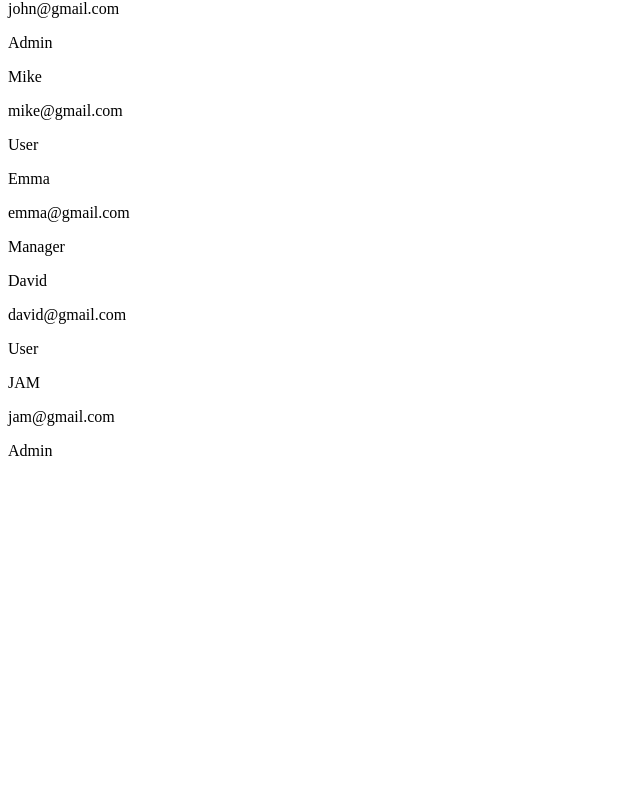
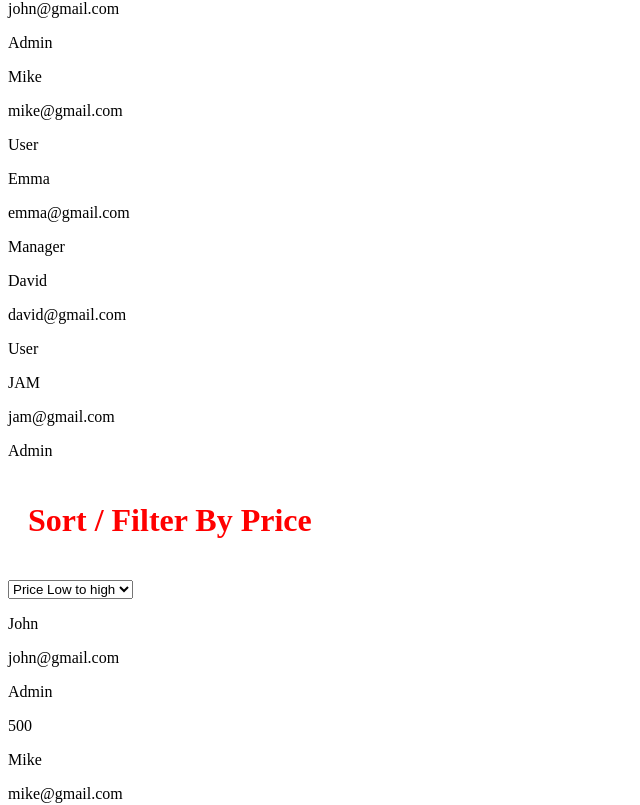
Before and after one commit to jui1/full-stack-practice, a React (Vite) app in the folder cleint/: page / in a window 1280 px wide. Shown: the part 887-1692 px from the top of the page, without its empty margins (0-640 px from the left). Before the commit the page ends 1363 px from the top, so only its background shows below. Built offline with nearby package versions, Linux system fonts and the light colour scheme.

Commit message:
fix : Filter By Price

```diff
--- a/cleint/src/compoents/pricefiltring.jsx
+++ b/cleint/src/compoents/pricefiltring.jsx
@@ -0,0 +1,22 @@
+
+
+const Pricefiltring = ({prricefil , setprricefil}) => {
+
+  return (
+    <>
+        <h1 style={{padding : "20px" , color : "red"}}>Sort / Filter By Price </h1>
+        <select value={prricefil}
+        onChange={(e) => setprricefil(e.target.value)}>
+            <option value="PriceLowtoHigh">Price Low to high</option>
+            <option value="PriceHightoLow">Price hight to low </option>
+            <option value="1000">Bellow  ₹1,000</option>
+            <option value="1000to5000">₹1,000 - ₹5,000</option>
+            <option value="above5000">Above ₹5,000</option>
+        </select>
+
+
+    </>
+  )
+}
+
+export default Pricefiltring
--- a/cleint/src/pages/User.jsx
+++ b/cleint/src/pages/User.jsx
@@ -1,6 +1,7 @@
 import { useState } from "react";
 import Searchbar from "../compoents/Searchbar";
 import Filterbox from "../compoents/Filterbox";
+import Pricefiltring from "../compoents/pricefiltring";
 
 
 
@@ -52,17 +53,49 @@ const User = () => {
         const emailtSearch = user.email.toLowerCase().includes(Search.toLowerCase());
         const adminSeaech = user.role.toLowerCase().includes(Search.toLowerCase());
 
-        return mshmatchSearch || emailtSearch || adminSeaech ;
+        return mshmatchSearch || emailtSearch || adminSeaech;
 
     });
 
     //filer by Role
 
-    const [role , setRole] = useState("All");
-    const filtedBy = users.filter((user) =>{
+    const [role, setRole] = useState("All");
+    const filtedBy = users.filter((user) => {
         return role === "All" || user.role === role;
 
     });
+
+    //filer byPrice
+    const [price, setprice] = useState("");
+    // const filterBYPrice = users.filter((user) => {
+    //     if (price === "") return true;
+    //     else if (price === "1000") return user.price < 1000;
+    //     else if (price === "1000to5000") return user.price >= 1000 && user.price <= 5000;
+    //     else if (price === "above5000") return user.price > 5000;
+    //     else if (price === "PriceLowtoHigh") return
+    //     return true;
+
+    // });
+    let filterBYPrice   = [...users];
+
+         if (price === "1000") {
+            filterBYPrice =  filterBYPrice.filter((user) => user.price <1000);
+
+         }
+        else if (price === "1000to5000") {
+            filterBYPrice =  filterBYPrice.filter((user) =>  user.price>=1000 && user.price<=5000);
+        }
+        else if (price === "above5000") {
+            filterBYPrice =  filterBYPrice.filter((user) => user.price>5000);
+        }
+        else if (price === "PriceLowtoHigh")  {
+            filterBYPrice =  filterBYPrice.sort((a,b) => a.price - b.price);
+        }
+        else if (price === "PriceHightoLow")  {
+            filterBYPrice =   filterBYPrice.sort((a,b) => b.price - a.price);
+        }
+
+
 
 
 
@@ -93,7 +126,7 @@ const User = () => {
                 setfilter={setRole}
             />
             {
-                filtedBy.map((user) =>(
+                filtedBy.map((user) => (
                     <div key={user.id}>
                         <p>{user.name}</p>
                         <p>{user.email}</p>
@@ -105,6 +138,26 @@ const User = () => {
 
 
 
+            <Pricefiltring prricefil={price}
+                setprricefil={setprice}
+            />
+            {
+                filterBYPrice.map((user) => (
+                    <div key={user.id}>
+                        <p>{user.name}</p>
+                        <p>{user.email}</p>
+                        <p>{user.role}</p>
+                        <p>{user.price}</p>
+
+
+                    </div>
+                ))
+            }
+
+
+
+
+
         </div>
     )
 }
```
Lines whose indentation alone changed are shown as unchanged.
